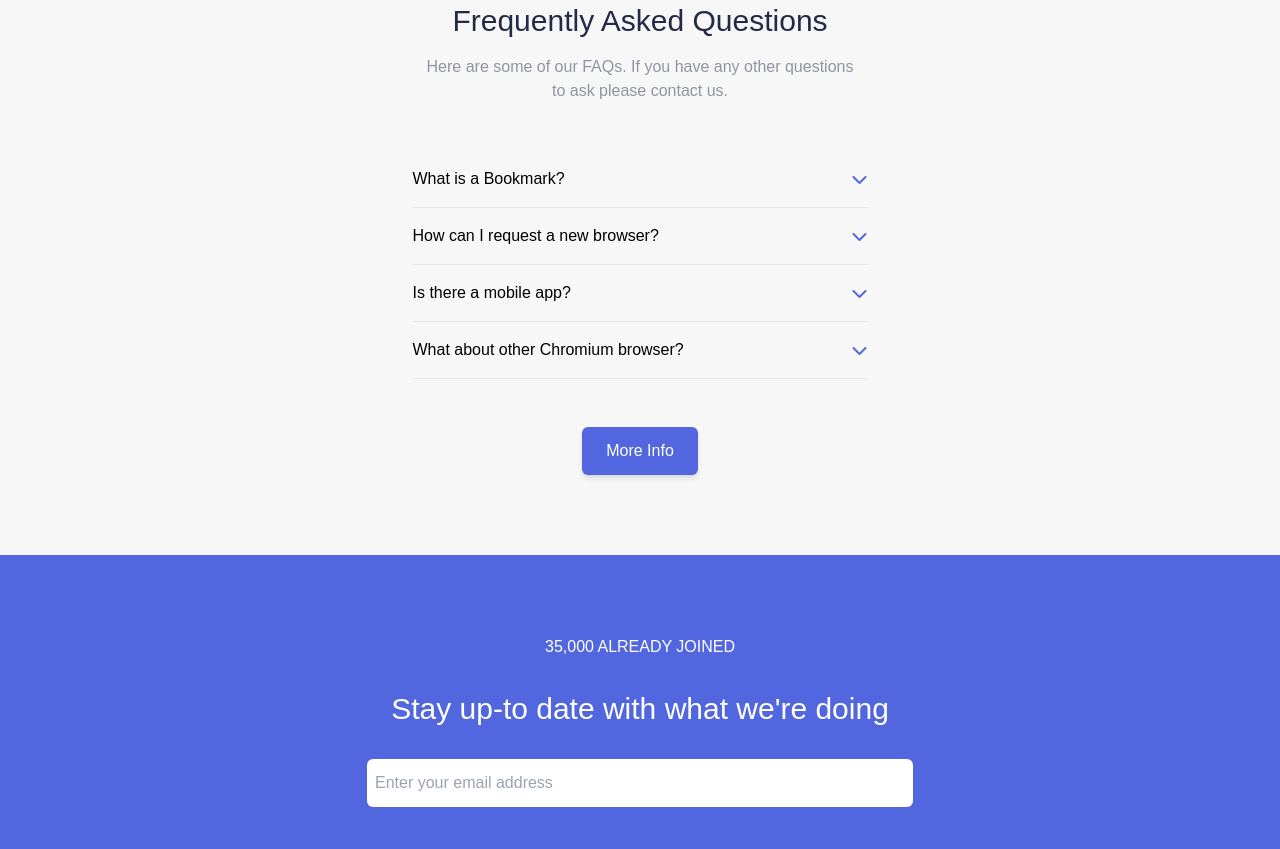
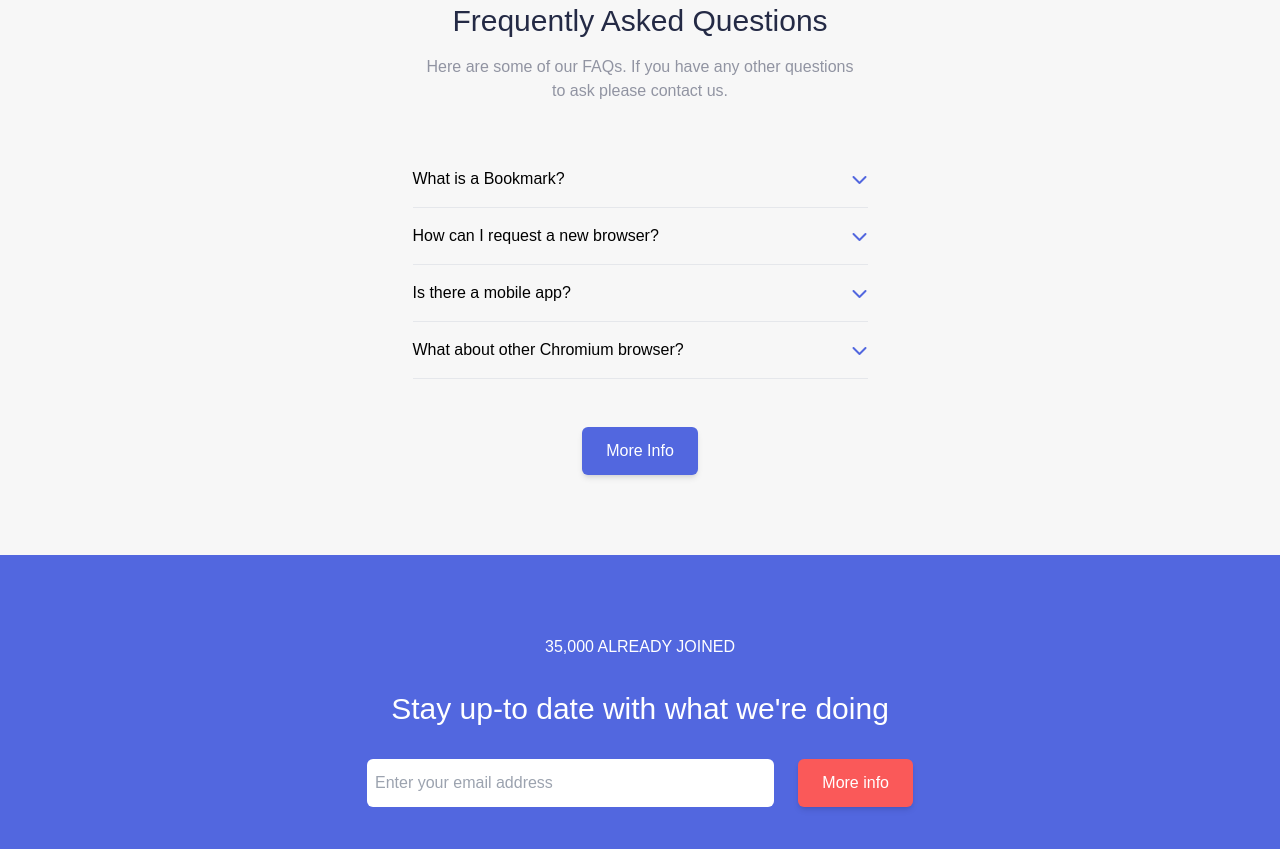
Before and after one commit to adefaze/Bookmark-Landing-Page, a website: page index.html in a window 1280 px wide. Shown: the part 3680-4529 px from the top of the page. Drawn offline with Linux system fonts and the light colour scheme.

Commit message:
updated html

```diff
--- a/index.html
+++ b/index.html
@@ -231,6 +231,7 @@
                 <div class="flex flex-col sm:flex-row gap-6 mt-8">
                     <input type="text" class="focus:outline-none flex-1 px-2 py-3 rounded-md text-black"
                         placeholder="Enter your email address">
+                        <button class="btn bg-bookmark-red hover:bg-bookmark-white hover:text-black">More info</button>
                 </div>
             </div>
         </div>
```
